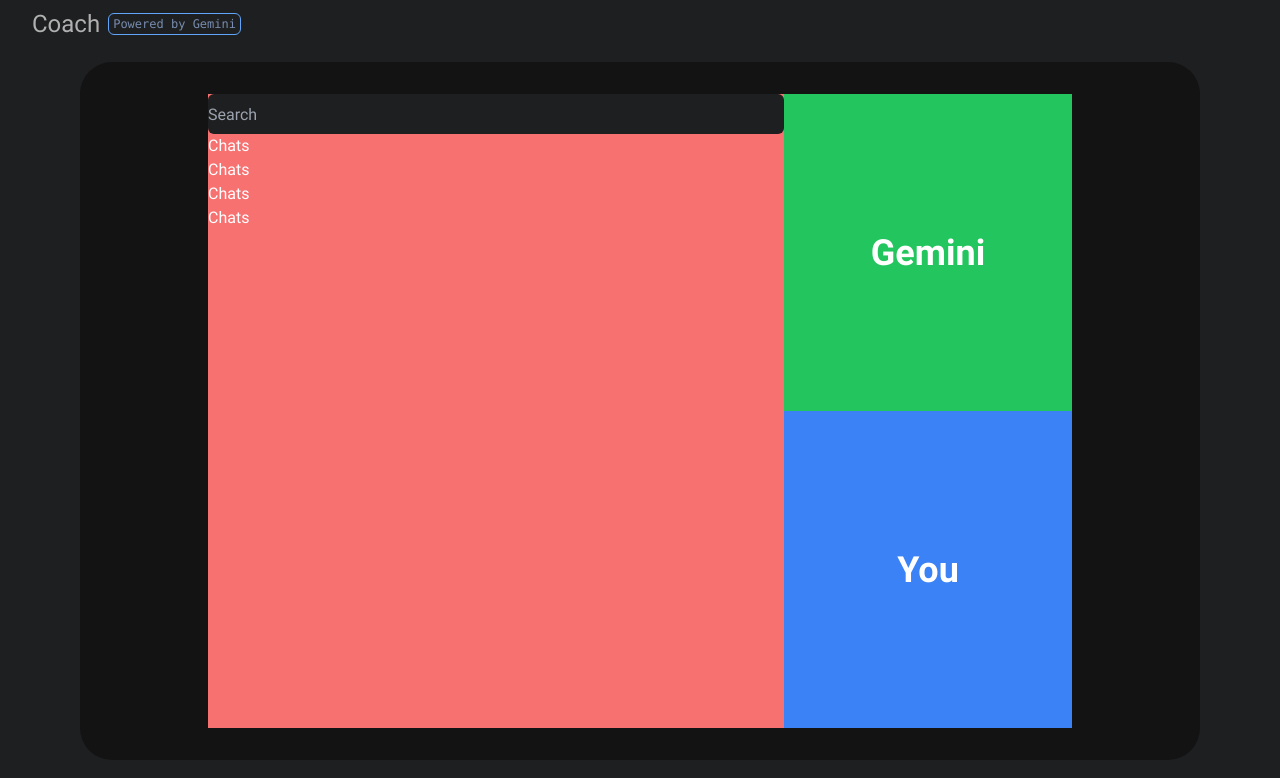
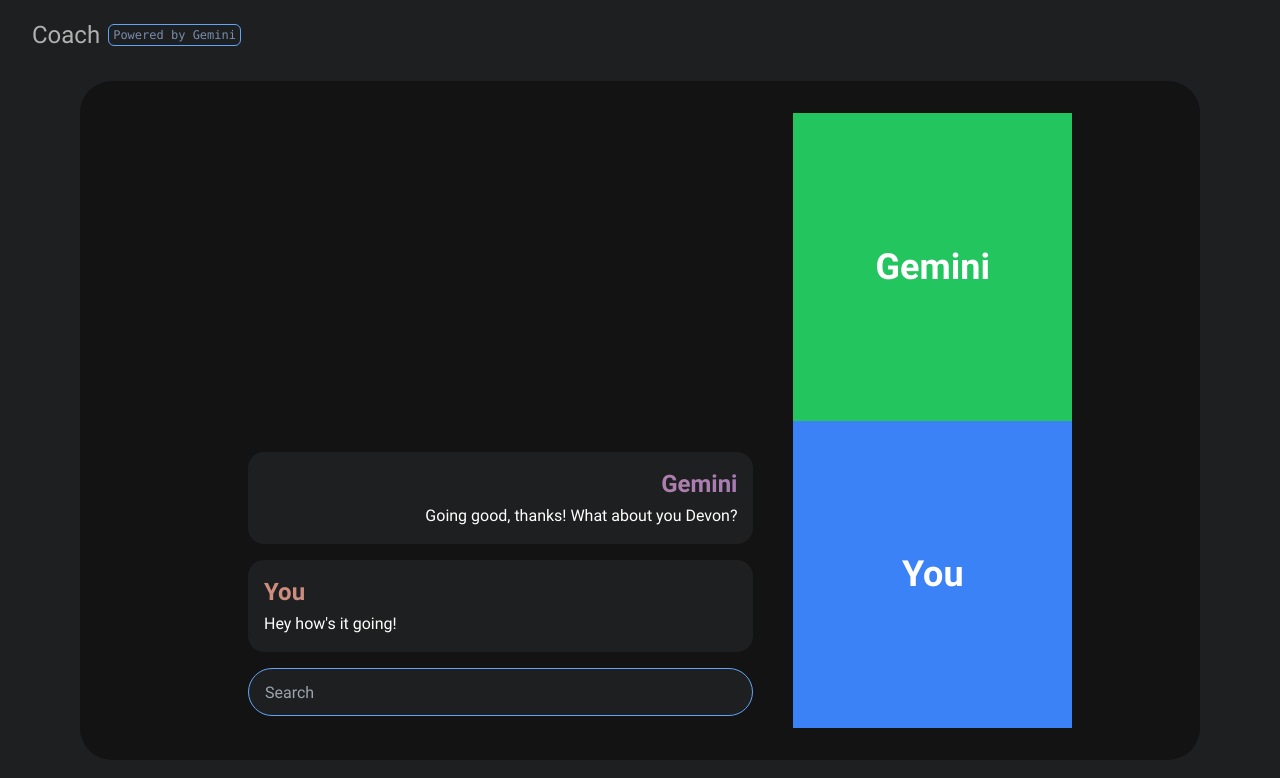
Before and after one commit to dcrebbin/gemini-coach, an Angular app: page / in a window 1280 px wide. Shown: the top 778 px of the page. Built offline with nearby package versions, Linux system fonts and the light colour scheme.

Commit message:
added placeholder text chat styling

```diff
--- a/src/app/app.component.html
+++ b/src/app/app.component.html
@@ -1,26 +1,43 @@
+<style>
+  .bard-gradient {
+    background: linear-gradient(90deg, #cf8d7c, #a77cb4);
+    -webkit-background-clip: text;
+    -webkit-text-fill-color: transparent;
+  }
+</style>
+
 <main class="text-white h-full flex flex-col gap-3 font-sans">
-  <div class="w-full h-14 p-2 pl-8">
+  <div class="w-full h-20 p-2 pl-8 flex">
     <div class="flex items-center gap-2">
       <h1 class="text-2xl text-white/65">Coach</h1>
-      <div class="border-blue-400 text-[#788DAF] flex items-center border-solid px-[4px] font-mono p-[2px] border rounded-md">
+      <div
+        class="border-blue-400 text-[#788DAF] flex items-center border-solid px-[4px] font-mono p-[2px] border rounded-md"
+      >
         <h2 class="text-xs">Powered by Gemini</h2>
       </div>
     </div>
   </div>
   <div class="bg-[#131314] h-full mx-20 p-8 rounded-[2rem] mb-10 px-32 flex">
+    <div class="flex w-full h-full">
       <div
-      class="w-full bg-red-400 h-full flex flex-col justify-start items-start"
+        class="w-full h-full flex justify-start items-start px-10 py-3 flex-col-reverse gap-4"
       >
         <input
           type="text"
-        class="w-full h-10 rounded-md bg-[#1E1F20] text-white"
+          class="w-full h-12 rounded-3xl p-4 bg-[#1E1F20] text-white block border-blue-400 border"
           placeholder="Search"
         />
-      <div class="flex flex-col">
-        <div>Chats</div>
-        <div>Chats</div>
-        <div>Chats</div>
-        <div>Chats</div>
+        <div class="flex flex-col gap-4 w-full">
+          <div
+            class="w-full bg-[#1E1F20] p-4 flex flex-col gap-1 rounded-2xl text-end"
+          >
+            <h2 class="bard-gradient font-bold text-2xl">Gemini</h2>
+            <div>Going good, thanks! What about you Devon?</div>
+          </div>
+          <div class="w-full bg-[#1E1F20] p-4 flex flex-col gap-1 rounded-2xl">
+            <h2 class="bard-gradient font-bold text-2xl">You</h2>
+            <div>Hey how's it going!</div>
+          </div>
         </div>
       </div>
       <div class="w-[50%] h-full bg-blue-600 flex flex-col">
@@ -36,6 +53,7 @@
         </div>
       </div>
     </div>
+  </div>
 </main>
 
 <router-outlet />
```
Lines whose indentation alone changed are shown as unchanged.
